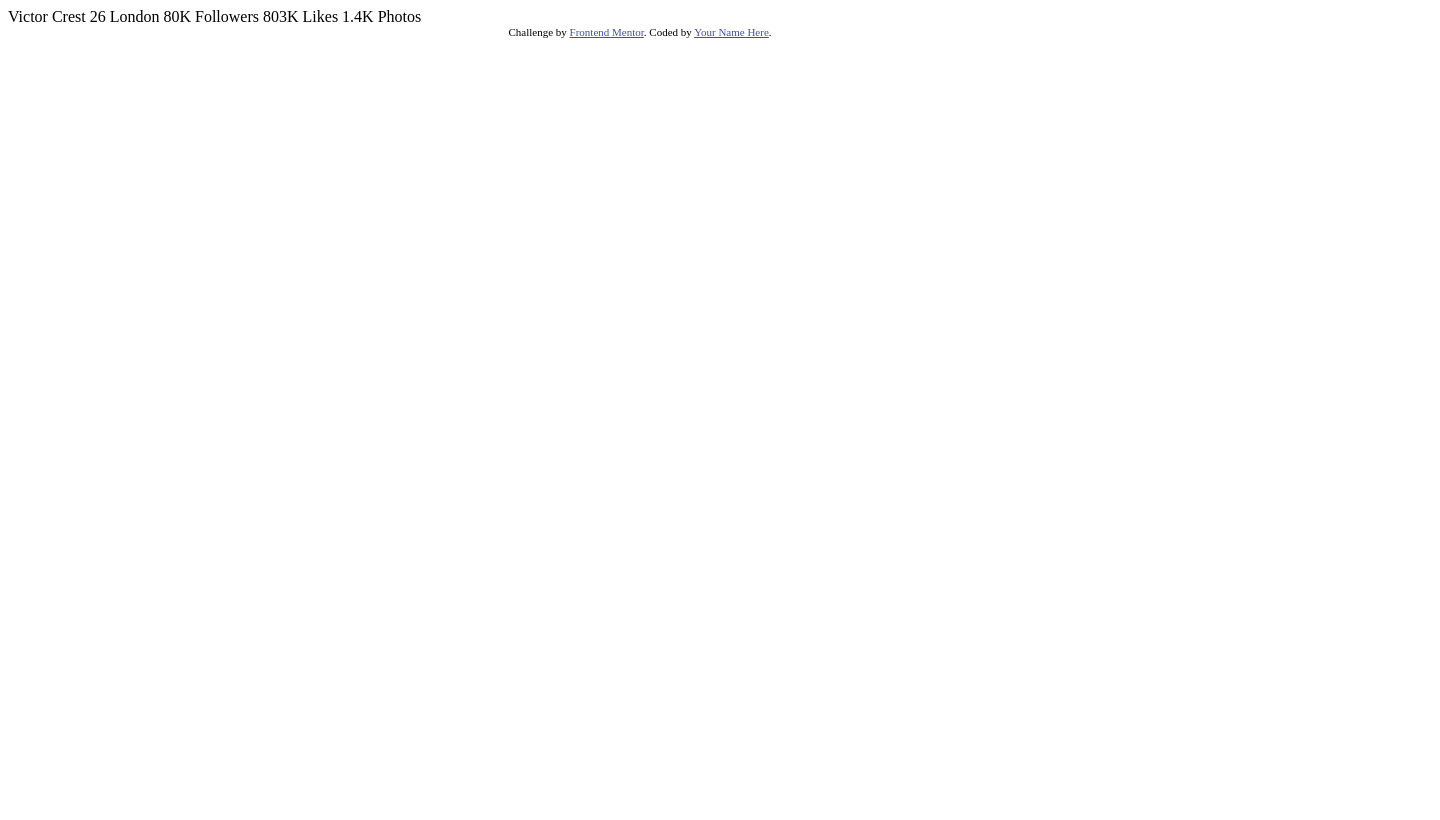
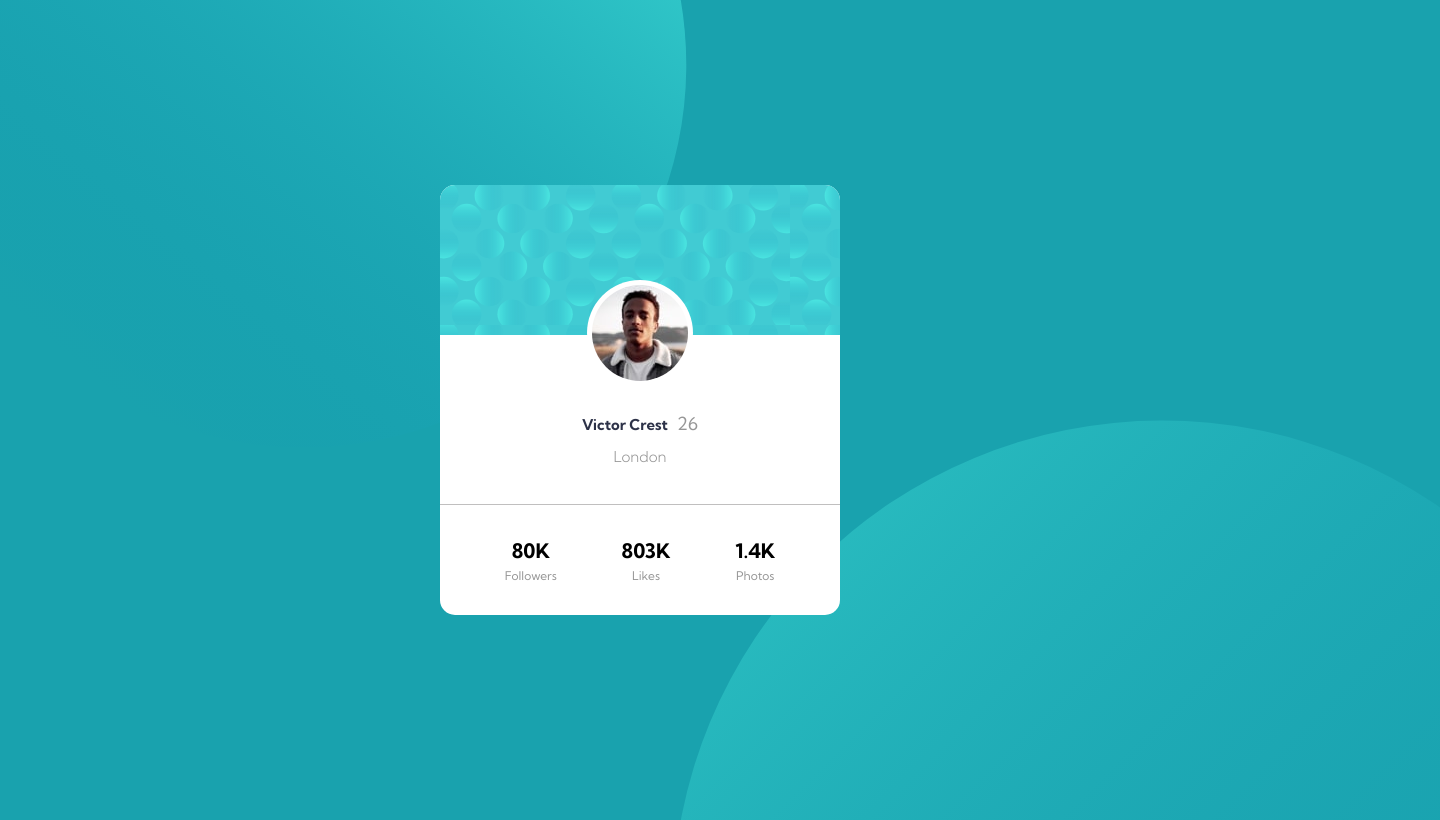
Before and after one commit to nmxuann6420/Profile-card-component, a plain HTML site: page index.html in a window 1280 px wide. Shown: the whole page, 1440 px wide, since content can reach past the window. Drawn offline with Linux system fonts and the light colour scheme.

Commit message:
complete the challenges

```diff
--- a/index.html
+++ b/index.html
@@ -5,7 +5,10 @@
   <meta name="viewport" content="width=device-width, initial-scale=1.0"> <!-- displays site properly based on user's device -->
 
   <link rel="icon" type="image/png" sizes="32x32" href="./images/favicon-32x32.png">
-
+  <link rel="preconnect" href="https://fonts.gstatic.com">
+  <link href="https://fonts.googleapis.com/css2?family=Kumbh+Sans:wght@300;400;700&display=swap" rel="stylesheet">
+  <link rel="stylesheet" href="/styles/base.css">
+  <link rel="stylesheet" href="/styles/main.css">
   <title>Frontend Mentor | Profile card component</title>
 
   <!-- Feel free to remove these styles or customise in your own stylesheet 👍 -->
@@ -15,21 +18,40 @@
   </style>
 </head>
 <body>
-  Victor Crest
-  26
-  London
 
-  80K
-  Followers
+  <div class="background-bottom"></div>
+  <div class="background-top"></div>
 
-  803K
-  Likes
-
-  1.4K
-  Photos
-  <div class="attribution">
+  <div class="container">
+    <div class="profile">
+      <div class="cover-photo"></div>
+      <div class="info">
+        <div class="wrapper__avatar">
+          <img src="/images/image-victor.jpg" alt="" class="info__avatar">
+        </div>
+        <h5 class="name">Victor Crest</h5>
+        <p class="age">26</p>
+        <p class="country">London</p>
+      </div>
+      <div class="other-info">
+        <div class="interact-or-photos">
+          <span class="amount">80K</span>
+          <span class="category">Followers</span>
+        </div>
+        <div class="interact-or-photos">
+          <span class="amount">803K </span>
+          <span class="category">Likes </span>
+        </div>
+        <div class="interact-or-photos">
+          <span class="amount">1.4K</span>
+          <span class="category">Photos</span>
+        </div>
+      </div>
+    </div>
+  </div>
+  <!-- <div class="attribution">
     Challenge by <a href="https://www.frontendmentor.io?ref=challenge" target="_blank">Frontend Mentor</a>.
     Coded by <a href="#">Your Name Here</a>.
-  </div>
+  </div> -->
 </body>
 </html>
--- a/styles/base.css
+++ b/styles/base.css
@@ -0,0 +1,28 @@
+:root {
+    --dark-cyan-clr: hsl(185, 75%, 39%);
+    --very-dark-desaturated-blue-clr: hsl(229, 23%, 23%);
+    --dark-grayish-blue-clr: hsl(227, 10%, 46%);
+    --dark-gray-primary-clr: hsl(0, 0%, 59%);
+}
+
+* {
+    box-sizing: inherit;
+}
+
+html {
+    box-sizing: border-box;
+    font-family: 'Kumbh Sans', sans-serif;
+    font-size: 18px;
+}
+
+body {
+    margin: 0;
+    padding: 0;
+    height: 100vh;
+    background-color: var(--dark-cyan-clr);
+    position: relative;
+    display: flex;
+    justify-content: center;
+    align-items: center;
+    overflow: hidden;
+}
--- a/styles/main.css
+++ b/styles/main.css
@@ -0,0 +1,135 @@
+.background-bottom {
+    width: 60%;
+    height: 50%;
+    background-image: url(/images/bg-pattern-bottom.svg);
+    background-repeat: no-repeat;
+    position: absolute;
+    bottom: -20px;
+    right: -160px;
+
+}
+
+.background-top {
+    width: 60%;
+    height: 100%;
+    background-image: url(/images/bg-pattern-top.svg);
+    background-repeat: no-repeat;
+    background-size: contain;
+    position: absolute;
+    top: -40%;
+    left: -80px;
+    transform: rotate(-5deg);
+}
+
+/*    mobile    */
+@media screen and (min-width: 375px) and (max-width: 740px) {
+    .background-bottom {
+        height: 70%;
+        bottom: -105px;
+        right: 0;
+
+    }
+
+    .background-top {
+        width: 100%;
+        top: -25%;
+        left: -160px;
+        transform: rotate(-15deg);
+    }
+}
+
+.container {
+    width: 400px;
+    height: 430px;
+    background-color: #fff;
+    border-radius: 15px;
+    z-index: 1;
+}
+
+.profile {
+    display: grid;
+    grid-template-rows: 150px 170px 110px;
+}
+
+/*    mobile    */
+@media screen and (min-width: 375px) and (max-width: 740px) {
+    body {
+        align-items: unset;
+    }
+
+    .container {
+        width: 335px;
+        margin: 150px 0 200px;
+    }
+}
+
+.cover-photo {
+    background-image: url(/images/bg-pattern-card.svg);
+    border-radius: 15px 15px 0 0;
+}
+
+.info {
+    text-align: center;
+    position : relative;
+    border-bottom: 1px solid hsl(0, 1%, 75%);
+}
+
+.wrapper__avatar {
+    width: 106px;
+    height: 106px;
+    padding: 5px;
+    position: absolute;
+    top: -64%;
+    left: 50%;
+    transform: translateX(-50%) translateY(50%);
+    border-radius: 50%;
+    background-color: #fff;
+}
+
+.info__avatar {
+    border-radius: 50%;
+}
+
+.name {
+    margin-top: 80px;
+    color: var(--very-dark-desaturated-blue-clr);
+    margin-right: 5px;
+    display: inline-block;
+}
+
+.age {
+    display: inline-block;
+    color: var(--dark-gray-primary-clr);
+}
+
+.country {
+    color: var(--dark-gray-primary-clr);
+    font-weight: 300;
+    font-size: 15px;
+    margin: -12px;
+}
+
+.other-info {
+    display: flex;
+    justify-content: space-evenly;
+    align-items: center;
+}
+
+span {
+    display: block;
+}
+
+.interact-or-photos {
+    text-align: center;
+}
+
+.amount {
+    font-size: 20px;
+    font-weight: 700;
+}
+
+.category {
+    font-size: 12px;
+    color: var(--dark-gray-primary-clr);
+    margin-top: 5px;
+}
```
Also changed, not shown: index.js (deleted).
